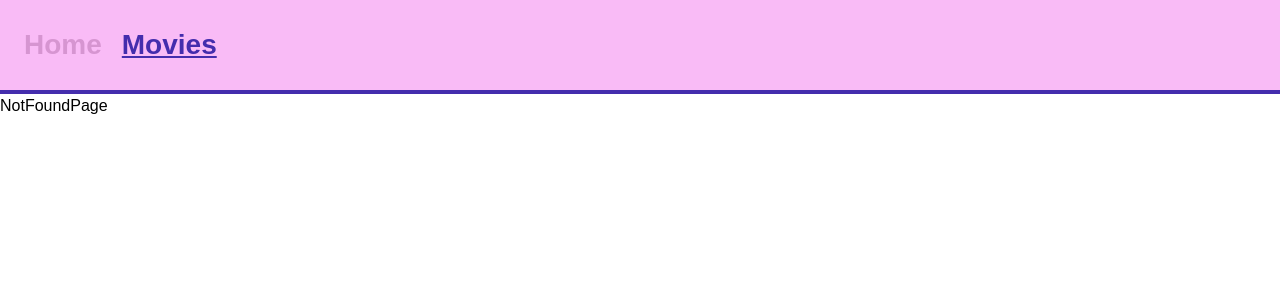
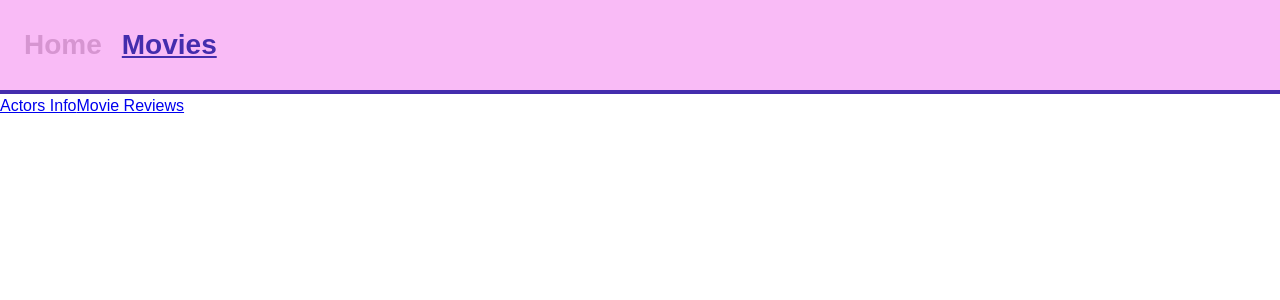
Before and after one commit to MarinaV27/goit-react-hw-05, a React app: page /muvies/1 in a window 1280 px wide. Shown: the top 300 px of the page. Built offline with nearby package versions, Linux system fonts and the light colour scheme; the HTML template or start-up script is replaced by a standard one.

Commit message:
in MovieDetailsPage add NavLinc

```diff
--- a/src/components/App/App.jsx
+++ b/src/components/App/App.jsx
@@ -4,8 +4,8 @@ import NotFoundPage from "../../pages/NotFoundPage/NotFoundPage";
 import HomePage from "../../pages/HomePage/HomePage";
 import MoviesPage from "../../pages/MoviesPage/MoviesPage";
 import MovieDetailsPage from "../../pages/MovieDetailsPage/MovieDetailsPage";
-import MovieCast from "../../components/MovieCast";
-import MovieReviews from "../../components/MovieReviews"
+import MovieCast from "../../components/MovieCast/MovieCast";
+import MovieReviews from "../../components/MovieReviews/MovieReviews"
 
 export default function App() {
   return (
@@ -14,7 +14,7 @@ export default function App() {
       <Routes>
         <Route path="/" element={<HomePage />} />
         <Route path="/muvies" element={<MoviesPage />} />
-        <Route path="/muvies" element={<MovieDetailsPage />}>
+        <Route path="/muvies/:movieId" element={<MovieDetailsPage />}>
           <Route path="cast" element={<MovieCast />} />
           <Route path="reviews" element={<MovieReviews />} />
         </Route>
--- a/src/components/MovieCast/MovieCast.jsx
+++ b/src/components/MovieCast/MovieCast.jsx
@@ -0,0 +1,6 @@
+const MovieCast = () => {
+    return <div>
+        MovieCast
+    </div>
+}
+export default MovieCast
--- a/src/components/MovieReviews/MovieReviews.jsx
+++ b/src/components/MovieReviews/MovieReviews.jsx
@@ -0,0 +1,6 @@
+const MovieReviews = () => {
+    return <div>
+        MovieReviews
+    </div>
+}
+export default MovieReviews
--- a/src/pages/MovieDetailsPage/MovieDetailsPage.jsx
+++ b/src/pages/MovieDetailsPage/MovieDetailsPage.jsx
@@ -1,6 +1,12 @@
+import { NavLink } from "react-router-dom";
+
 const MovieDetailsPage = () => {
     return <div>
-        MovieDetailsPage
+        <nav>
+            <NavLink to="actors">Actors Info</NavLink>
+            <NavLink to="reviews">Movie Reviews</NavLink>
+        </nav>
+
     </div>
 }
 export default MovieDetailsPage;
```
